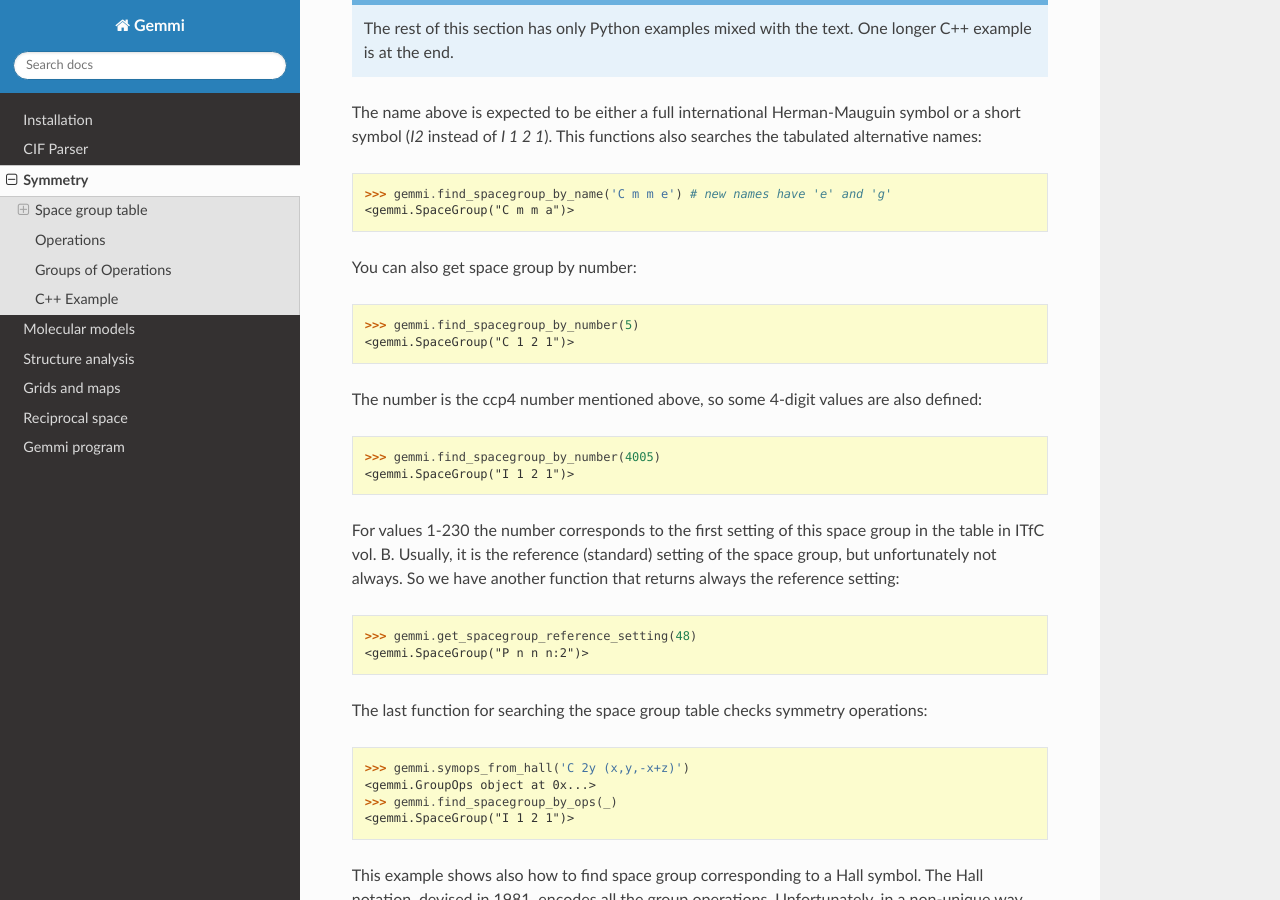
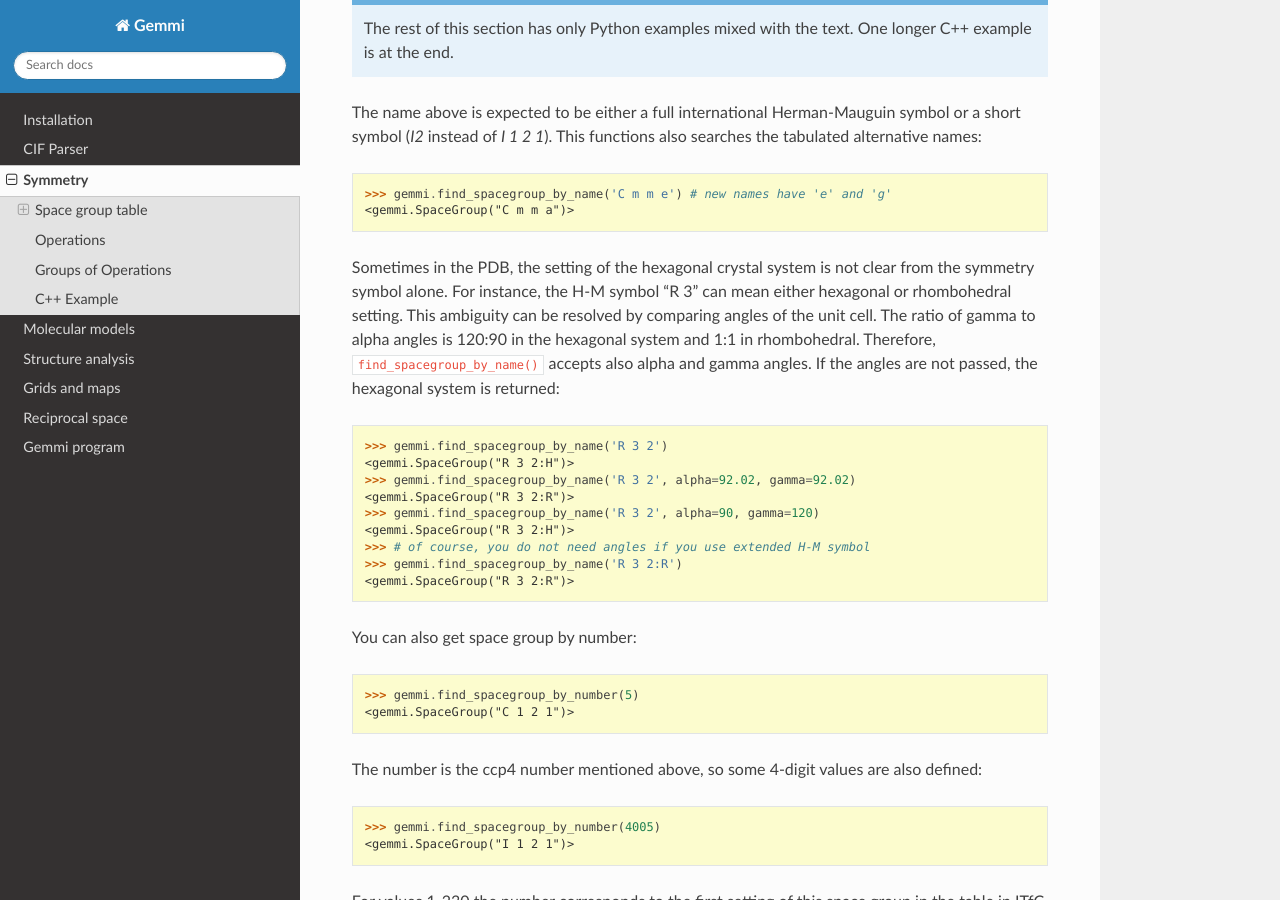
Before and after one commit to project-gemmi/gemmi, a Sphinx documentation site: the page built from docs/sym.rst, in a window 1280 px wide and 900 px high, scrolled down 1486 px. Built offline with Sphinx 7.4.7 and the Read the Docs theme 2.0.0, drawn with Linux system fonts in a browser that asks for light colours.

Commit message:
Use cell angles to find setting of hexagonal system (e.g. for "R 3")
Sometimes in the PDB, the setting of the hexagonal crystal system
is not clear from the symmetry symbol alone. For instance, the H-M symbol
"R 3" can mean either hexagonal or rhombohedral setting.
This ambiguity can be resolved by comparing angles of the unit cell.
The ratio of gamma to alpha angles is 120:90 in the hexagonal system
and 1:1 in rhombohedral. Therefore, find_spacegroup_by_name()
accepts now also alpha and gamma angles. If the angles are not passed,
the hexagonal system is returned.

```diff
--- a/docs/sym.rst
+++ b/docs/sym.rst
@@ -87,6 +87,27 @@ This functions also searches the tabulated alternative names:
 
     >>> gemmi.find_spacegroup_by_name('C m m e') # new names have 'e' and 'g'
     <gemmi.SpaceGroup("C m m a")>
+
+Sometimes in the PDB, the setting of the hexagonal crystal system
+is not clear from the symmetry symbol alone. For instance, the H-M symbol
+"R 3" can mean either hexagonal or rhombohedral setting.
+This ambiguity can be resolved by comparing angles of the unit cell.
+The ratio of gamma to alpha angles is 120:90 in the hexagonal system
+and 1:1 in rhombohedral. Therefore, ``find_spacegroup_by_name()``
+accepts also alpha and gamma angles. If the angles are not passed,
+the hexagonal system is returned:
+
+.. doctest::
+
+    >>> gemmi.find_spacegroup_by_name('R 3 2')
+    <gemmi.SpaceGroup("R 3 2:H")>
+    >>> gemmi.find_spacegroup_by_name('R 3 2', alpha=92.02, gamma=92.02)
+    <gemmi.SpaceGroup("R 3 2:R")>
+    >>> gemmi.find_spacegroup_by_name('R 3 2', alpha=90, gamma=120)
+    <gemmi.SpaceGroup("R 3 2:H")>
+    >>> # of course, you do not need angles if you use extended H-M symbol
+    >>> gemmi.find_spacegroup_by_name('R 3 2:R')
+    <gemmi.SpaceGroup("R 3 2:R")>
 
 You can also get space group by number:
 
```
Also changed, not shown: 12 other files.
